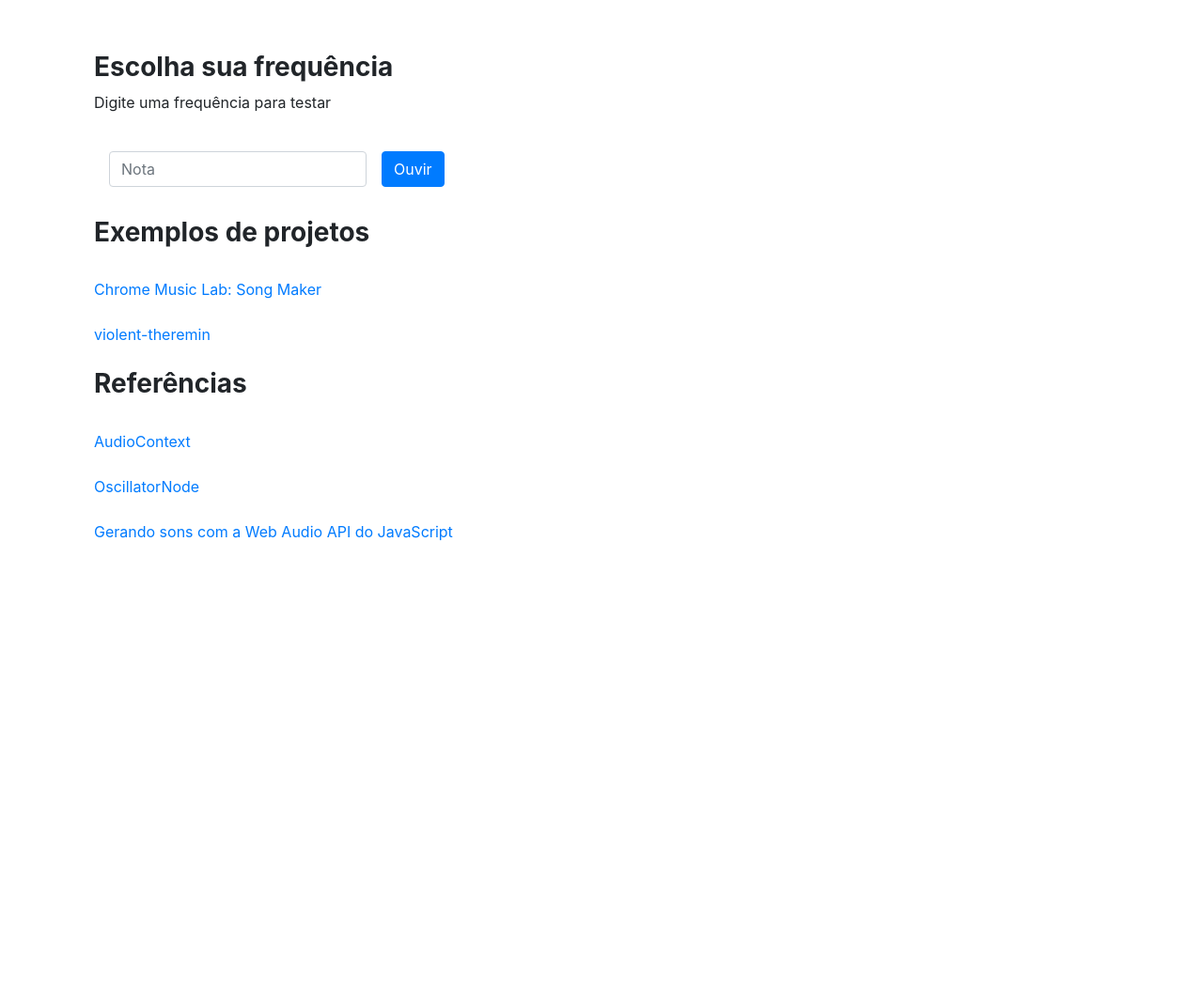
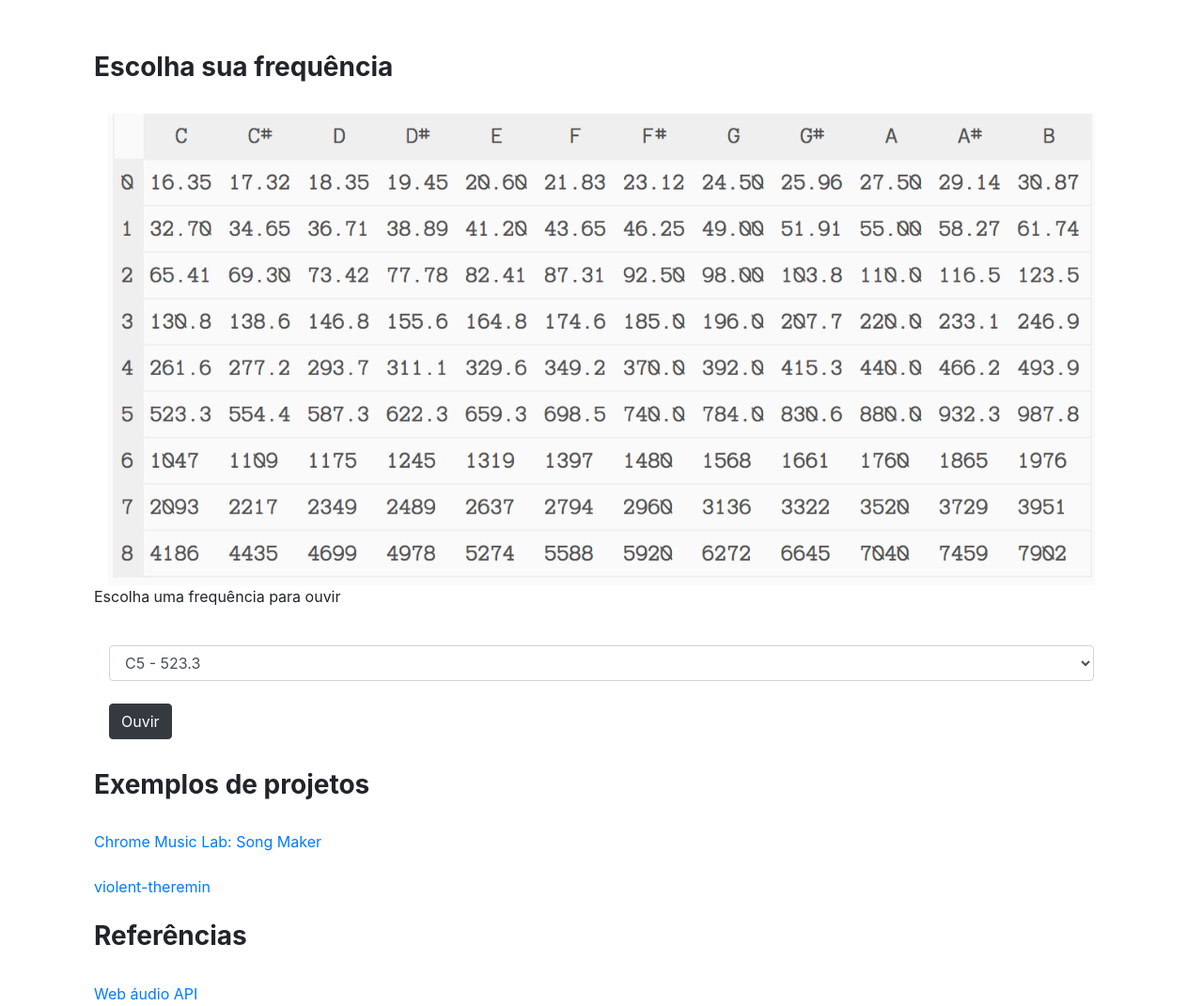
Before and after one commit to brunofortaleza/brunofortaleza.github.io, a plain HTML site: page usoDoJavascript.html in a window 1280 px wide. Shown: the part 2000-3071 px from the top of the page at 94% size. Before the commit the page ends 2650 px from the top, so only its background shows below. Drawn offline with Linux system fonts and the light colour scheme.

Commit message:
adicionado a opção para ouvir pela frequência

```diff
--- a/js/frequencia.js
+++ b/js/frequencia.js
@@ -75,3 +75,14 @@ stopButton77.addEventListener('click', function(){
 	frequency = b4;
     stopFrenquencia();
 });
+
+function meuValor(){
+    var valor = document.getElementById("selecionaFrequencia").value;
+    frequency = valor;
+    return frequency;
+}
+
+ouvirSom.addEventListener('click', function(){
+    frequency = meuValor();
+    stopFrenquencia();
+})
--- a/usoDoJavascript.html
+++ b/usoDoJavascript.html
@@ -122,15 +122,29 @@
 				</div>
 				<br>
 				<h3><strong>Escolha sua frequência</strong></h3>
-				<p>Digite uma frequência para testar</p>
 				<br>
-				<form class="form-inline">
-					<div class="form-group mx-sm-3 mb-2">
-					  <label for="nota" class="sr-only">Nota</label>
-					  <input type="number" class="form-control" id="nota" placeholder="Nota">
-					</div>
-					<button class="btn btn-primary mb-2" id="ouvirSom">Ouvir</button>
-				</form>
+				<div class="container">
+						<img src="imagem/frequencia.png" class="img-fluid" alt="Responsive image">
+				</div>
+				<p>Escolha uma frequência para ouvir</p>
+				<br>
+				<div class="form-group mx-sm-3 mb-2">
+					<select class="form-control" id="selecionaFrequencia" onchange="meuValor()">
+						<option value="523.3">C5 - 523.3</option>
+						<option value="554.4">C#5 - 554.4</option>
+						<option value="587.3">D5 - 587.3</option>
+						<option value="2489">D#7 - 2489</option>
+						<option value="2637">E8 - 2637</option>
+						<option value="1397">F6 - 1397</option>
+						<option value="370.0">F#4 - 370.0</option>
+
+					</select>
+					<br>
+					<button class="btn btn-dark" id="ouvirSom">Ouvir</button>
+					<!-- <label for="nota" class="sr-only">Nota</label>
+					<input type="number" class="form-control" id="nota" placeholder="Nota">
+					-->
+				</div>
 				<br>
 				<h3><strong>Exemplos de projetos</strong></h3>
 				<br>
@@ -144,12 +158,16 @@
 				<br><br>
 				<h3><strong>Referências</strong></h3>
 				<br>
+				<a href="https://webaudio.github.io/web-audio-api/" title="Web audio api">
+					Web áudio API
+				</a>
+				<br><br>
 				<a href="https://developer.mozilla.org/pt-BR/docs/Web/API/AudioContext" title="AudioContext">
-					AudioContext
+					Audio Context
 				</a>
 				<br><br>
 				<a href="https://developer.mozilla.org/pt-BR/docs/Web/API/OscillatorNode" title="OscillatorNode">
-					OscillatorNode
+					Oscillator Node
 				</a>
 				<br><br>
 				<a href="https://www.treinaweb.com.br/blog/gerando-sons-com-a-web-audio-api-do-javascript/" title="Gerando sons com a Web Audio API do JavaScript">
```
Also changed, not shown: usoDoHtml.html (+1 -1 lines), imagem/frequencia.png (added), js/geraBeep.js (line endings or trailing spaces).
